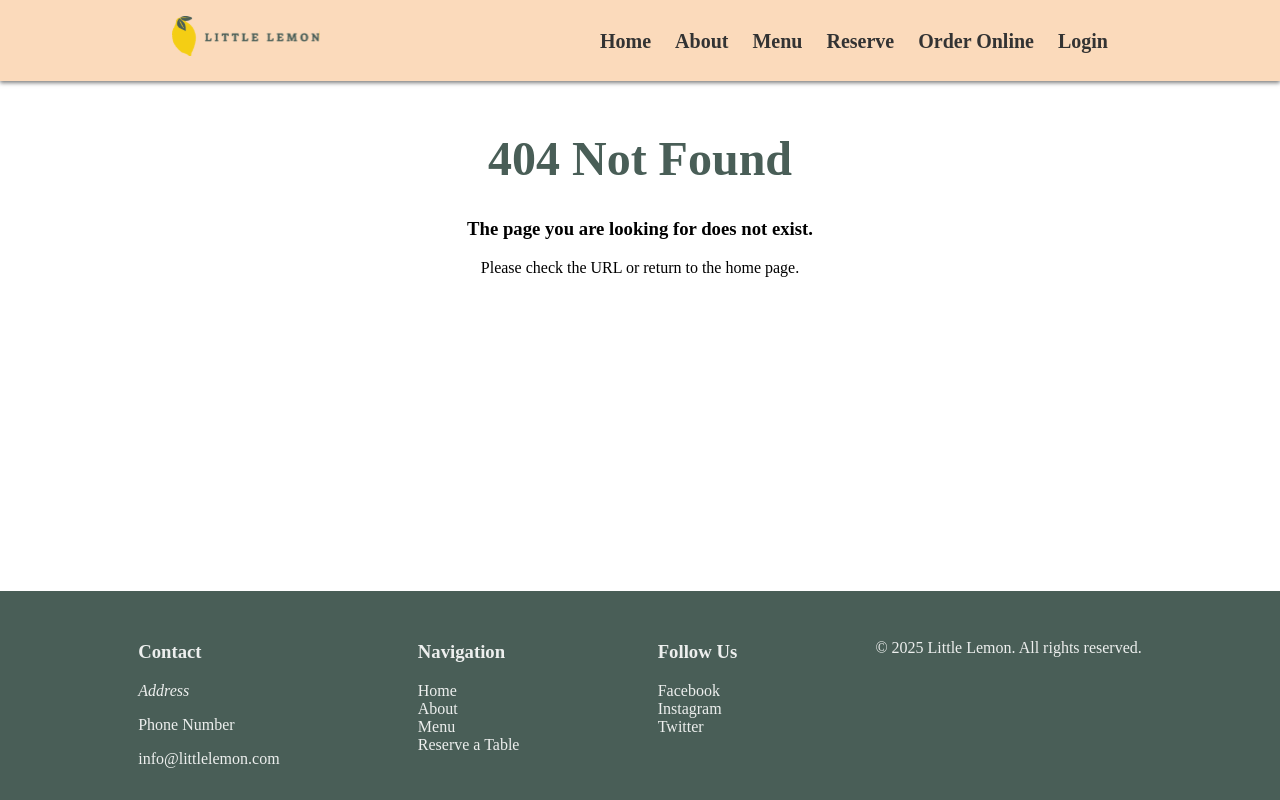
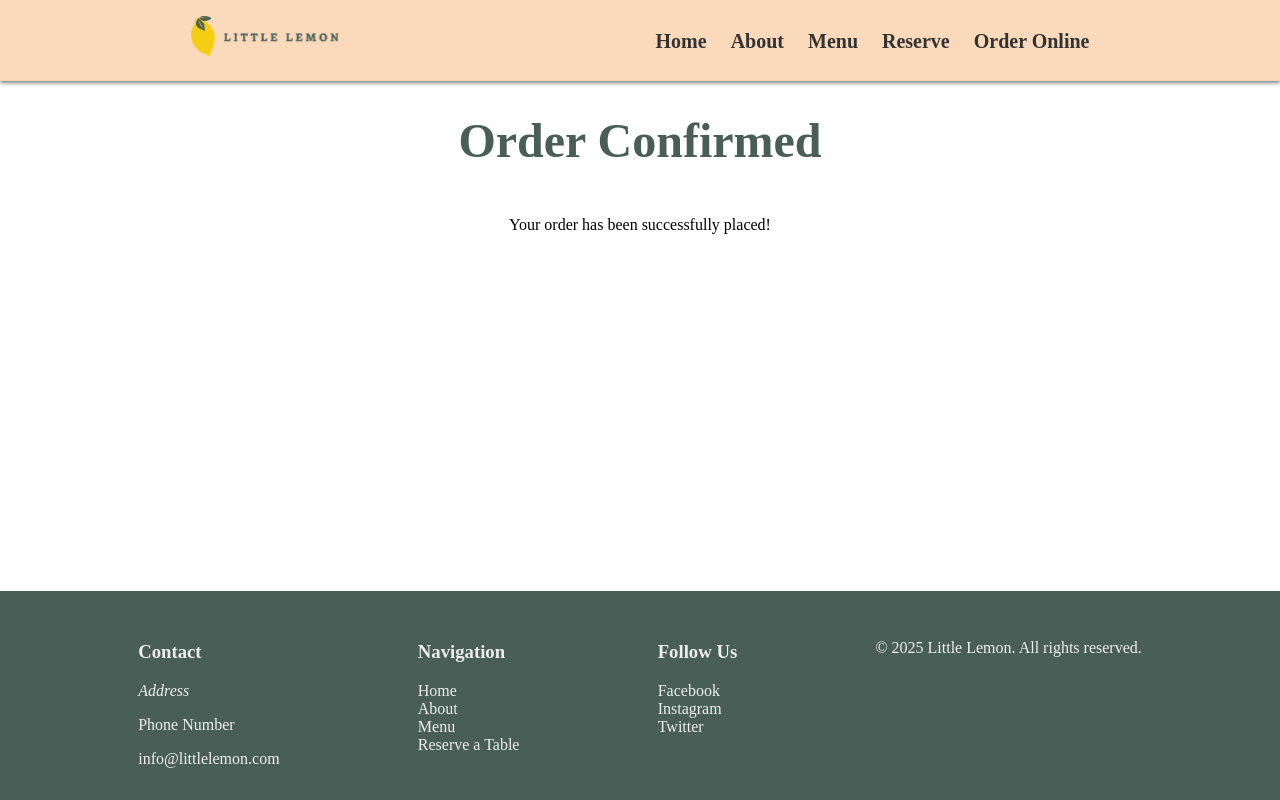
Before and after one commit to kaifunction/little-lemon, a React (Create React App) app: page /orderconfirmed in a window 1280 px wide. Built offline with nearby package versions, Linux system fonts and the light colour scheme; a web font is replaced by a local one.

Commit message:
order confirmed

```diff
--- a/src/components/Main.js
+++ b/src/components/Main.js
@@ -5,6 +5,7 @@ import BookingPage from "../pages/BookingPage";
 import About from "../pages/About";
 import ConfirmedBooking from "../pages/ConfirmedBooking";
 import CustomerInfo from "../pages/CustomerInfo";
+import OrderConfirmed from "../pages/OrderConfirmed";
 import NotFound from "../pages/NotFound";
 import { useReducer } from "react";
 import { useNavigate } from "react-router-dom";
@@ -66,6 +67,7 @@ function Main() {
         <Route path="/menu" element={<Menu />} />
         <Route path="/order" element={<OrderOnline />} />
         <Route path="/login" element={<Login />} />
+        <Route path="/orderconfirmed" element={<OrderConfirmed />} />
         <Route path="*" element={<NotFound />} />
       </Routes>
     </main>
--- a/src/components/Nav.js
+++ b/src/components/Nav.js
@@ -20,9 +20,9 @@ function Nav() {
         <li>
           <Link to="/order">Order Online</Link>
         </li>
-        <li>
+        {/* <li>
           <Link to="/login">Login</Link>
-        </li>
+        </li> */}
       </ul>
     </nav>
   );
--- /dev/null
+++ b/src/pages/OrderConfirmed.css
@@ -0,0 +1,5 @@
+.order-confirmed-container{
+     display: grid;
+     grid-template-columns: repeat(1, 1fr);
+     text-align: center;
+}
--- /dev/null
+++ b/src/pages/OrderConfirmed.js
@@ -0,0 +1,11 @@
+import './OrderConfirmed.css';
+
+function OrderConfirmed() {
+  return (
+    <div className='order-confirmed-container'>
+      <h1>Order Confirmed</h1>
+      <p>Your order has been successfully placed!</p>
+    </div>
+  );
+}
+export default OrderConfirmed;
--- a/src/pages/OrderOnline.css
+++ b/src/pages/OrderOnline.css
@@ -156,7 +156,7 @@
 .order-submit-button {
      font-size: 1rem;
      font-weight: 600;
-     width: 170px;
+     width: 130px;
      height: 35px;
      background-color: #495E57;
      color: #F4CE14;
--- a/src/pages/OrderOnline.js
+++ b/src/pages/OrderOnline.js
@@ -1,7 +1,9 @@
 import React, { useState } from "react";
+import { useNavigate } from "react-router-dom";
 import "./OrderOnline.css";
 
 function OrderOnline() {
+  const navigate = useNavigate();
   const menu = {
     appetizers: [
       { name: "Bruschetta", price: 12.5 },
@@ -128,6 +130,10 @@ function OrderOnline() {
     setOrder([]);
   }
 
+  const handleSubmit = () => {
+    navigate('/orderconfirmed')
+  }
+
   return (
     <section className="order-online-form-section">
       <h2 className="order-title">Order Online</h2>
@@ -189,7 +195,7 @@ function OrderOnline() {
               .toFixed(2)}
           </h3>
           <button className='reset-button' onClick={handleReset}>Reset</button>
-          <button className="order-submit-button">Submit Order</button>
+          <button className="order-submit-button" onClick={handleSubmit}>Submit Order</button>
         </div>
       )}
     </section>
```
